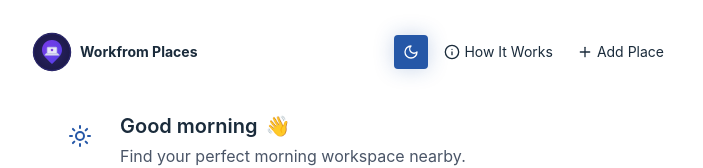
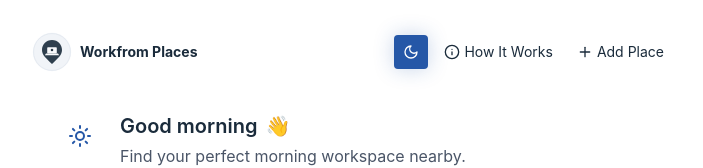
Before and after one commit to darrenbuckner/Workfrom-Places-Search-V2, a React (Create React App) app: page / in a window 1280 px wide. Shown: the top 168 px of the page, without its empty margins (288-991 px from the left). Built offline with nearby package versions, Linux system fonts and the light colour scheme.

Commit message:
this update optimizes theme usage and adjusts the UI

```diff
--- a/src/WorkfromHeader.js
+++ b/src/WorkfromHeader.js
@@ -7,61 +7,69 @@ const WorkfromLogo = () => (
   <svg
     xmlns="http://www.w3.org/2000/svg"
     viewBox="0 0 100 100"
-    className="w-8 h-8 sm:w-10 sm:h-10"
+    className="w-8 h-8 sm:w-10 sm:h-10 text-[var(--text-primary)]"
     aria-label="Workfrom logo"
   >
-    {/* Enhanced Background Circle */}
-    <circle cx="50" cy="50" r="48" fill="#1e1b4b" /> {/* Deep purple background */}
-    <circle cx="50" cy="50" r="46" fill="none" stroke="#312e81" strokeWidth="2" /> {/* Rich purple border */}
+    {/* Background Circle */}
+    <circle
+      cx="50"
+      cy="50"
+      r="48"
+      className="text-[var(--bg-tertiary)]"
+      fill="currentColor"
+    />
+    <circle
+      cx="50"
+      cy="50"
+      r="46"
+      fill="none"
+      className="text-[var(--border-primary)]"
+      stroke="currentColor"
+      strokeWidth="2"
+    />
 
-    {/* Enhanced Location Pin Base with gradient */}
-    <defs>
-      <linearGradient id="pinGradient" x1="0%" y1="0%" x2="100%" y2="100%">
-        <stop offset="0%" stopColor="#7c3aed" /> {/* Lighter violet */}
-        <stop offset="100%" stopColor="#5340f0" /> {/* Primary purple */}
-      </linearGradient>
-    </defs>
+    {/* Location Pin */}
     <path
       d="M50 20 C35 20, 25 32, 25 45 C25 58, 35 65, 50 80 C65 65, 75 58, 75 45 C75 32, 65 20, 50 20"
-      fill="url(#pinGradient)"
-      opacity="0.95"
+      className="text-[var(--text-primary)]"
+      fill="currentColor"
+      opacity="0.9"
     />
 
-    {/* Enhanced Laptop Screen with gradient */}
+    {/* Laptop Screen */}
     <rect
-      x="38" y="38" width="24" height="16" rx="2"
-      fill="#f1f5f9"
-      stroke="#cbd5e1"
-      strokeWidth="1.5"
+      x="38"
+      y="38"
+      width="24"
+      height="16"
+      rx="2"
+      className="text-[var(--bg-secondary)]"
+      fill="currentColor"
     />
 
-    {/* Enhanced Laptop Base with gradient */}
+    {/* Laptop Base */}
     <path
       d="M35 54 L65 54 L68 58 L32 58 Z"
-      fill="#e2e8f0"
-      stroke="#cbd5e1"
-      strokeWidth="1.5"
+      className="text-[var(--bg-secondary)]"
+      fill="currentColor"
     />
 
-    {/* Enhanced Coffee Cup with gradient */}
-    <circle cx="50" cy="45" r="3" fill="#6d28d9" opacity="0.9" /> {/* Rich purple */}
+    {/* Coffee Cup */}
+    <circle
+      cx="50"
+      cy="45"
+      r="3"
+      className="text-[var(--text-primary)]"
+      fill="currentColor"
+      opacity="0.9"
+    />
     <path
       d="M47 45 Q50 48, 53 45"
-      stroke="#6d28d9"
+      className="text-[var(--text-primary)]"
+      stroke="currentColor"
       strokeWidth="1.5"
       fill="none"
     />
-
-    {/* Enhanced Glow Effect */}
-    <circle cx="50" cy="50" r="44" fill="url(#enhancedGlow)" opacity="0.15" />
-
-    {/* Enhanced Gradients */}
-    <defs>
-      <radialGradient id="enhancedGlow" cx="50%" cy="50%" r="50%">
-        <stop offset="0%" stopColor="#a78bfa" /> {/* Bright violet glow */}
-        <stop offset="100%" stopColor="#5340f0" stopOpacity="0" />
-      </radialGradient>
-    </defs>
   </svg>
 );
 
--- a/src/theme.js
+++ b/src/theme.js
@@ -1,95 +1,94 @@
-// Custom dark theme with cyan accent (#32e6e2)
 export const darkTheme = {
-  // Base colors - Dramatic depths
-  'bg-primary': '#0a0d0f',            // Deep space black with cyan tint
-  'bg-secondary': '#111618',          // Monochromatic darker
-  'bg-tertiary': '#161b1d',           // Elevated surface
+  // Base colors - Deep, rich backgrounds inspired by Lyft
+  'bg-primary': '#0F0B14',            // Deep purple-black
+  'bg-secondary': '#161219',          // Lighter purple-black
+  'bg-tertiary': '#1D1820',           // Elevated surface with purple tint
 
-  // Text colors - Sharp contrast
-  'text-primary': '#ffffff',          // Pure white for maximum contrast
-  'text-secondary': '#9ba7aa',        // Muted but legible
-  'text-tertiary': '#6b7779',         // Subtle text
+  // Text colors - Crisp contrast
+  'text-primary': '#FFFFFF',          // Pure white
+  'text-secondary': '#B4A5C1',        // Soft purple-white
+  'text-tertiary': '#8E7B9B',         // Muted purple
 
-  // Action colors - Cyan accent
-  'action-primary': '#32e6e2',        // Main cyan accent
-  'action-primary-hover': '#2bc9c6',  // Darker shade
-  'action-primary-light': 'rgba(50, 230, 226, 0.12)',
-  'action-primary-border': 'rgba(50, 230, 226, 0.25)',
+  // Action colors - Lyft-inspired pink/purple
+  'action-primary': '#EA4C89',        // Vibrant pink
+  'action-primary-hover': '#D23B78',  // Darker pink
+  'action-primary-light': 'rgba(234, 76, 137, 0.12)',
+  'action-primary-border': 'rgba(234, 76, 137, 0.25)',
 
-  // Interactive colors - Clean transitions
-  'interactive-text': '#0a0d0f',      // Dark text for interactive elements
-  'interactive-hover': '#121e1e',     // Slightly lighter dark for hover
-  'interactive-muted': '#6b7779',
+  // Interactive colors
+  'interactive-text': '#FFFFFF',
+  'interactive-hover': '#B4A5C1',
+  'interactive-muted': '#8E7B9B',
 
-  // Accent colors - Modernist palette
-  'accent-primary': '#32e6e2',        // Main cyan
-  'accent-secondary': '#e8fcfb',      // Bright cyan accent
-  'accent-muted': '#1a4544',          // Deep cyan background
+  // Accent colors - Bold pink highlights
+  'accent-primary': '#EA4C89',        // Vibrant pink
+  'accent-secondary': '#FF69B4',      // Bright pink
+  'accent-muted': '#4A2B4B',          // Deep purple background
 
-  // Border colors - Architectural definition
-  'border-primary': 'rgba(50, 230, 226, 0.08)',
-  'border-secondary': 'rgba(50, 230, 226, 0.04)',
+  // Border colors - Subtle purple tints
+  'border-primary': 'rgba(255, 255, 255, 0.1)',
+  'border-secondary': 'rgba(255, 255, 255, 0.05)',
 
-  // Component specific - Structured spaces
-  'card-bg': '#111618',
-  'card-hover': '#161b1d',
-  'input-bg': '#161b1d',
-  'input-border': 'rgba(50, 230, 226, 0.08)',
-  'button-text': '#0a0d0f',           // Dark text for buttons
-  'button-text-muted': '#1a4544',
+  // Component specific
+  'card-bg': '#161219',
+  'card-hover': '#1D1820',
+  'input-bg': '#1D1820',
+  'input-border': 'rgba(255, 255, 255, 0.1)',
+  'button-text': '#FFFFFF',
+  'button-text-muted': '#B4A5C1',
 
-  // Status colors - Contemporary palette
-  'success': '#2ee6af',               // Cyan-tinted green
-  'warning': '#e6c832',               // Bold amber
-  'error': '#e65a32',                 // Vivid red
-  'info': '#32e6e2',                  // Cyan accent
+  // Status colors - Modern and bold
+  'success': '#00E5A0',               // Bright mint green
+  'warning': '#FFB168',               // Warm orange
+  'error': '#FF4F7D',                 // Pink-red
+  'info': '#EA4C89',                  // Pink
 
-  // Place-specific colors - Bold modernist approach
-  'place-highlight-bg': '#161b1d',
-  'place-highlight-border': '#1f2729',
-  'place-tag-bg': 'rgba(50, 230, 226, 0.15)',
-  'place-tag-text': '#0a0d0f',
-  'place-score-high': '#2ee6af',
-  'place-score-medium': '#e6c832',
-  'place-score-low': '#e65a32',
-  'place-feature-icon': '#32e6e2',
-  'place-distance': '#9ba7aa',
-  'place-hours': '#2ee6af',
-  'place-hours-closed': '#e65a32',
+  // Place-specific colors
+  'place-highlight-bg': '#1D1820',
+  'place-highlight-border': '#2A222E',
+  'place-tag-bg': 'rgba(234, 76, 137, 0.15)',
+  'place-tag-text': '#FF69B4',
+  'place-score-high': '#00E5A0',
+  'place-score-medium': '#FFB168',
+  'place-score-low': '#FF4F7D',
+  'place-feature-icon': '#FF69B4',
+  'place-distance': '#B4A5C1',
+  'place-hours': '#00E5A0',
+  'place-hours-closed': '#FF4F7D',
 
-  // Promoted place colors - Dramatic emphasis
-  'promoted-bg': '#1a2324',
-  'promoted-border': '#243436',
-  'promoted-text': '#ffffff',
-  'promoted-secondary': '#9ba7aa',
-  'promoted-highlight': '#32e6e2',
-  'promoted-tag-bg': 'rgba(50, 230, 226, 0.2)',
-  'promoted-tag-text': '#0a0d0f',
-  'promoted-score-bg': '#1f2729',
-  'promoted-score-text': '#0a0d0f',
-  'promoted-feature-icon': '#32e6e2',
+  // Promoted place colors
+  'promoted-bg': '#2A1F33',
+  'promoted-border': '#3D2D47',
+  'promoted-text': '#FFFFFF',
+  'promoted-secondary': '#B4A5C1',
+  'promoted-highlight': '#EA4C89',
+  'promoted-tag-bg': 'rgba(234, 76, 137, 0.2)',
+  'promoted-tag-text': '#FF69B4',
+  'promoted-score-bg': '#2A222E',
+  'promoted-score-text': '#FFFFFF',
+  'promoted-feature-icon': '#FF69B4',
 
-  // Scoring colors for promoted items - Bold states
-  'promoted-score-high': '#2ee6af',
-  'promoted-score-medium': '#e6c832',
-  'promoted-score-low': '#e65a32',
+  // Scoring colors for promoted items
+  'promoted-score-high': '#00E5A0',
+  'promoted-score-medium': '#FFB168',
+  'promoted-score-low': '#FF4F7D',
 
-  // Navigation - Clear wayfinding
-  'nav-active': '#32e6e2',
-  'nav-inactive': '#6b7779',
-  'nav-hover': '#2bc9c6',
+  // Navigation
+  'nav-active': '#EA4C89',
+  'nav-inactive': '#8E7B9B',
+  'nav-hover': '#FF69B4',
 
-  // Map elements - Contemporary styling
-  'map-marker': '#32e6e2',
-  'map-marker-active': '#2bc9c6',
-  'map-overlay': 'rgba(10, 13, 15, 0.85)',
+  // Map elements
+  'map-marker': '#EA4C89',
+  'map-marker-active': '#FF69B4',
+  'map-overlay': 'rgba(15, 11, 20, 0.85)',
 
-  // Modal - Dramatic overlay
-  'modal-overlay': 'rgba(10, 13, 15, 0.95)',
+  // Modal
+  'modal-overlay': 'rgba(15, 11, 20, 0.95)',
 
-  // Gradients - Modern transitions
-  'gradient-primary': 'linear-gradient(to right, rgba(50, 230, 226, 0.15), rgba(50, 230, 226, 0.08))',
-  'gradient-hover': 'linear-gradient(to right, rgba(50, 230, 226, 0.25), rgba(50, 230, 226, 0.15))',
+  // Gradients
+  'gradient-primary': 'linear-gradient(to right, rgba(234, 76, 137, 0.15), rgba(234, 76, 137, 0.08))',
+  'gradient-hover': 'linear-gradient(to right, rgba(234, 76, 137, 0.25), rgba(234, 76, 137, 0.15))',
 };
 
 export const lightTheme = {
```
